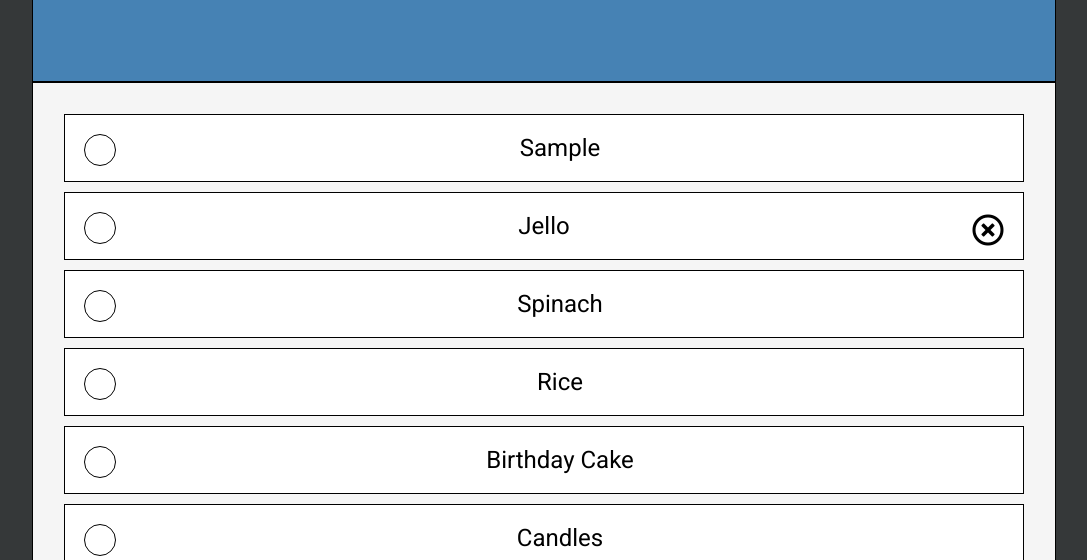
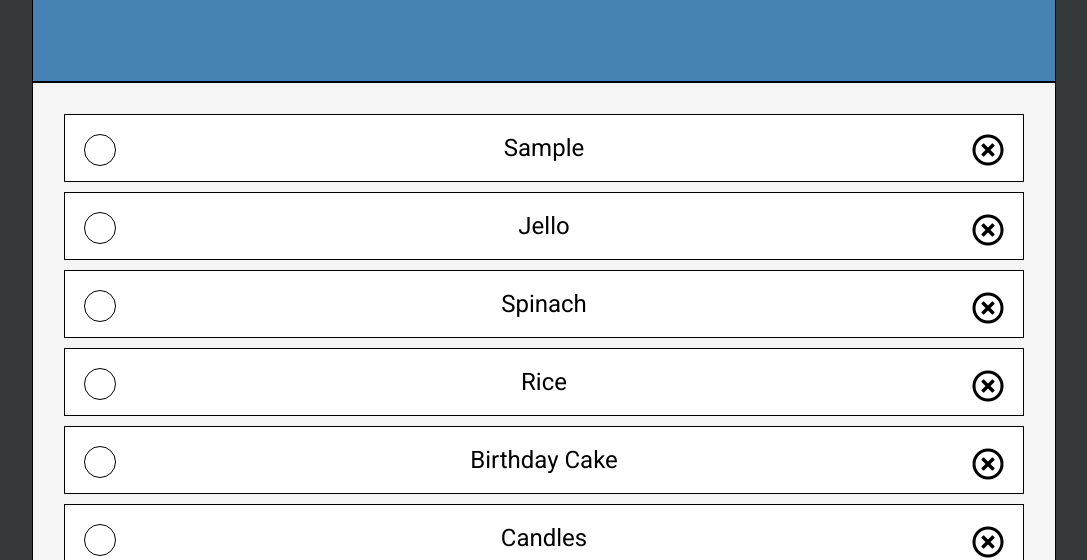
Before and after one commit to mcdanije22/todolist, a plain HTML site: page index.html in a window 1280 px wide. Both pictures are taken after typing "Sample" into the empty fields and a click on the button "+add". Shown: the part 240-800 px from the top of the page, without its empty margins (96-1183 px from the left). Drawn offline with Linux system fonts and the light colour scheme.

Commit message:
Add files via upload
delete button added

```diff
--- a/index.html
+++ b/index.html
@@ -18,11 +18,11 @@
 <div id="main">
 	<div id="listOne">
 	<ul id="list"></ul>
-		<li><button class="btn"></button> Jello<button class="del"><i class="far fa-times-circle"></i></button></li>
-		<li><button class="btn"></button>Spinach</li>
-		<li><button class="btn"></button>Rice</li>
-		<li><button class="btn"></button>Birthday Cake</li>
-		<li><button class="btn"></button>Candles</li>
+		<li><button class="add"></button> Jello<button class="del"><i class="far fa-times-circle"></i></button></li>
+		<li><button class="add"></button>Spinach<button class="del"><i class="far fa-times-circle"></i></button></li>
+		<li><button class="add"></button>Rice<button class="del"><i class="far fa-times-circle"></i></button></li>
+		<li><button class="add"></button>Birthday Cake<button class="del"><i class="far fa-times-circle"></i></button></li>
+		<li><button class="add"></button>Candles<button class="del"><i class="far fa-times-circle"></i></button></li>
 	</div>
 </div>
 <script type="text/javascript" src = "script.js"></script>
--- a/script.js
+++ b/script.js
@@ -2,7 +2,7 @@ var check = document.getElementById("check");
 var input = document.getElementById("userInput");
 var ul = document.getElementById("list");
 var enter = document.getElementById("enter");
-var btn = document.getElementsByClassName("btn");
+var add = document.getElementsByClassName("add");
 
 function inputLength () {
 	return input.value.length;
@@ -14,10 +14,14 @@ function addList() {
 	var button = document.createElement("button");
 	button.appendChild(document.createTextNode(" "));
 	li.appendChild(button);
-	button.setAttribute("class","btn")
+	button.setAttribute("class","add");
+	var buttonTwo = document.createElement("button");
+	buttonTwo.appendChild(document.createTextNode(""));
+	li.appendChild(buttonTwo);
+	buttonTwo.setAttribute("class","del far fa-times-circle");
 	input.value = "";
 
-	var deleteBtn = document.createElement("button");
+	var deleteBtn = document.createElement("del");
 }
 function afterClick (){
 	if (inputLength() > 0) {
--- a/style.css
+++ b/style.css
@@ -54,7 +54,7 @@ li {
 		list-style: none;
 
 }
-.btn{
+.add{
 	border-radius: 50%;
 	padding: .5%;
 	float: left;
```
